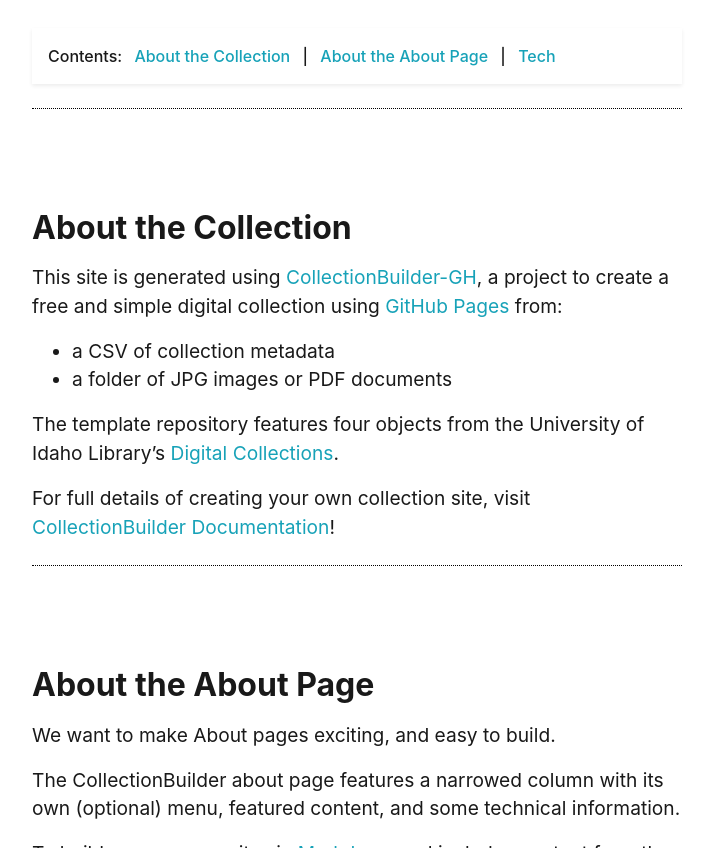
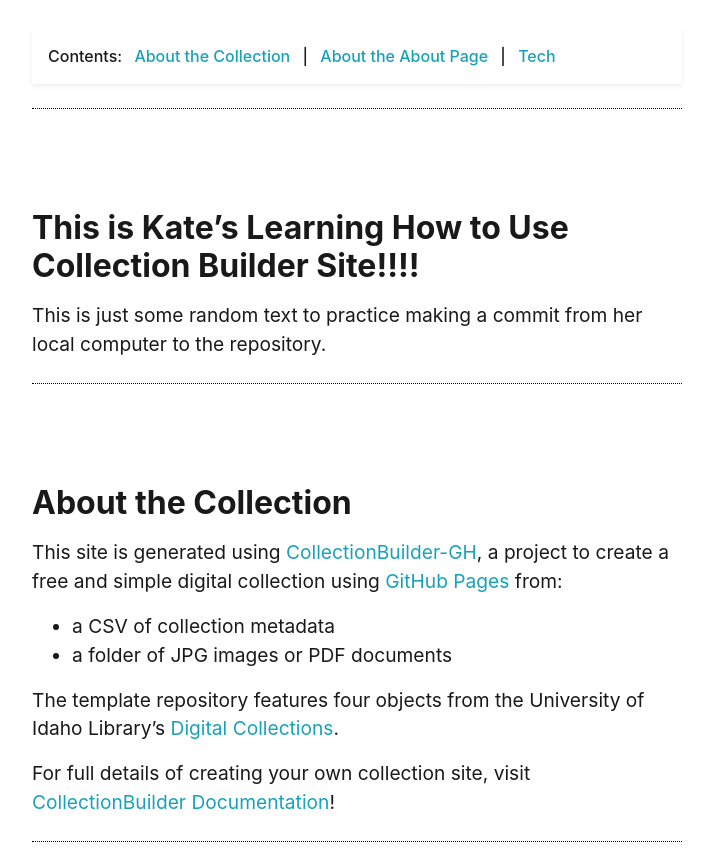
Before and after one commit to kmthorn/collectionbuilder-demo1, a Jekyll site: the page built from pages/about.md, in a window 1280 px wide and 900 px high, scrolled down 412 px, cut to the strip 52-900 px from the top of the window. Shown: the whole strip, without its empty margins (283-996 px from the left). Built offline with Jekyll 4.4.1, drawn with Linux system fonts in a browser that asks for light colours.

Commit message:
making a small text update to practice commit from command line.

```diff
--- a/pages/about.md
+++ b/pages/about.md
@@ -12,6 +12,10 @@
 
 {% include feature/nav-menu.html sections="About the Collection;About the About Page" %}
 
+## This is Kate's Learning How to Use Collection Builder Site!!!!
+
+This is just some random text to practice making a commit from her local computer to the repository.
+
 ## About the Collection
 
 This site is generated using [CollectionBuilder-GH](https://collectionbuilding.github.io/gh/), a project to create a free and simple digital collection using [GitHub Pages](https://pages.github.com/) from:
```
Also changed, not shown: README.md.
